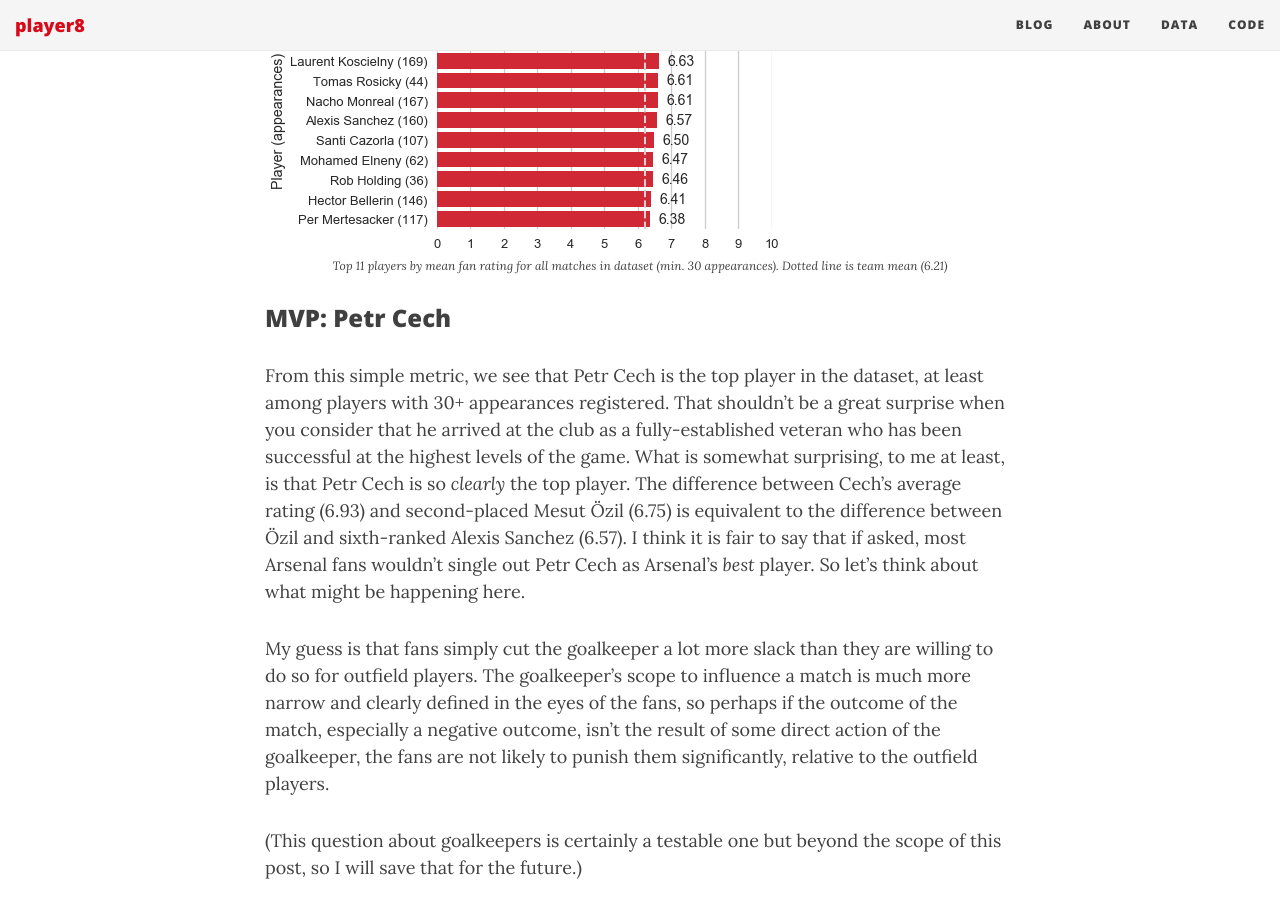
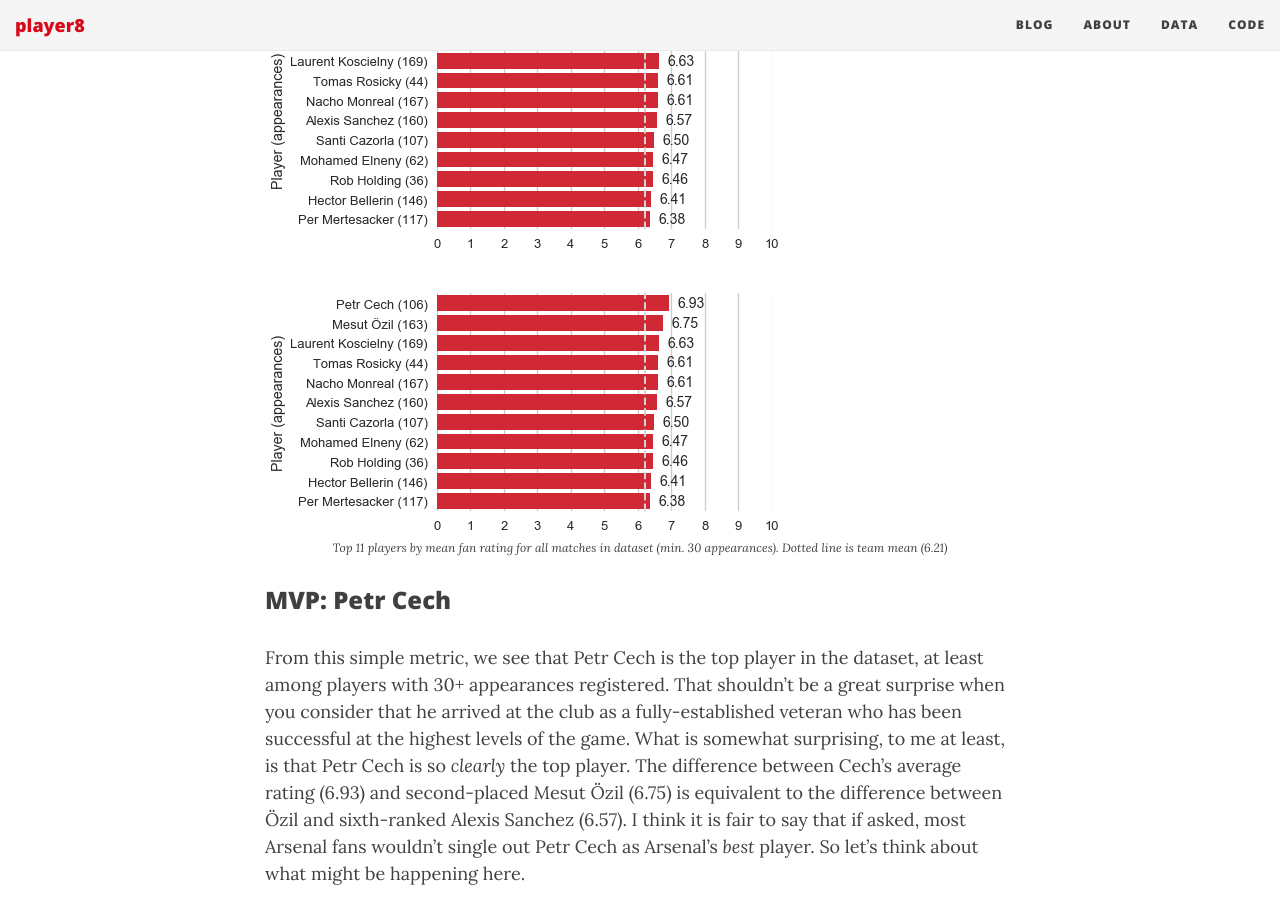
Before and after one commit to deppen8/player8, a Jekyll site: the page built from _posts/2018-04-02-MVPs.md, in a window 1280 px wide and 900 px high, scrolled down 567 px. Built offline with Jekyll 4.4.1, drawn with Linux system fonts in a browser that asks for light colours; nearby versions of some CDN libraries.

Commit message:
Update mvps

```diff
--- a/_posts/2018-04-02-MVPs.md
+++ b/_posts/2018-04-02-MVPs.md
@@ -14,6 +14,8 @@ A natural first step to looking at the Arseblog ratings dataset is an exploratio
 ## All seasons
 
 ![mvp all data](../img/mvps/mvp_all_seasons.png)
+
+<img style="align: center;" src="../img/mvps/mvp_all_seasons.png" />
 *Top 11 players by mean fan rating for all matches in dataset (min. 30 appearances). Dotted line is team mean (6.21)*
 
 ### MVP: Petr Cech
```
